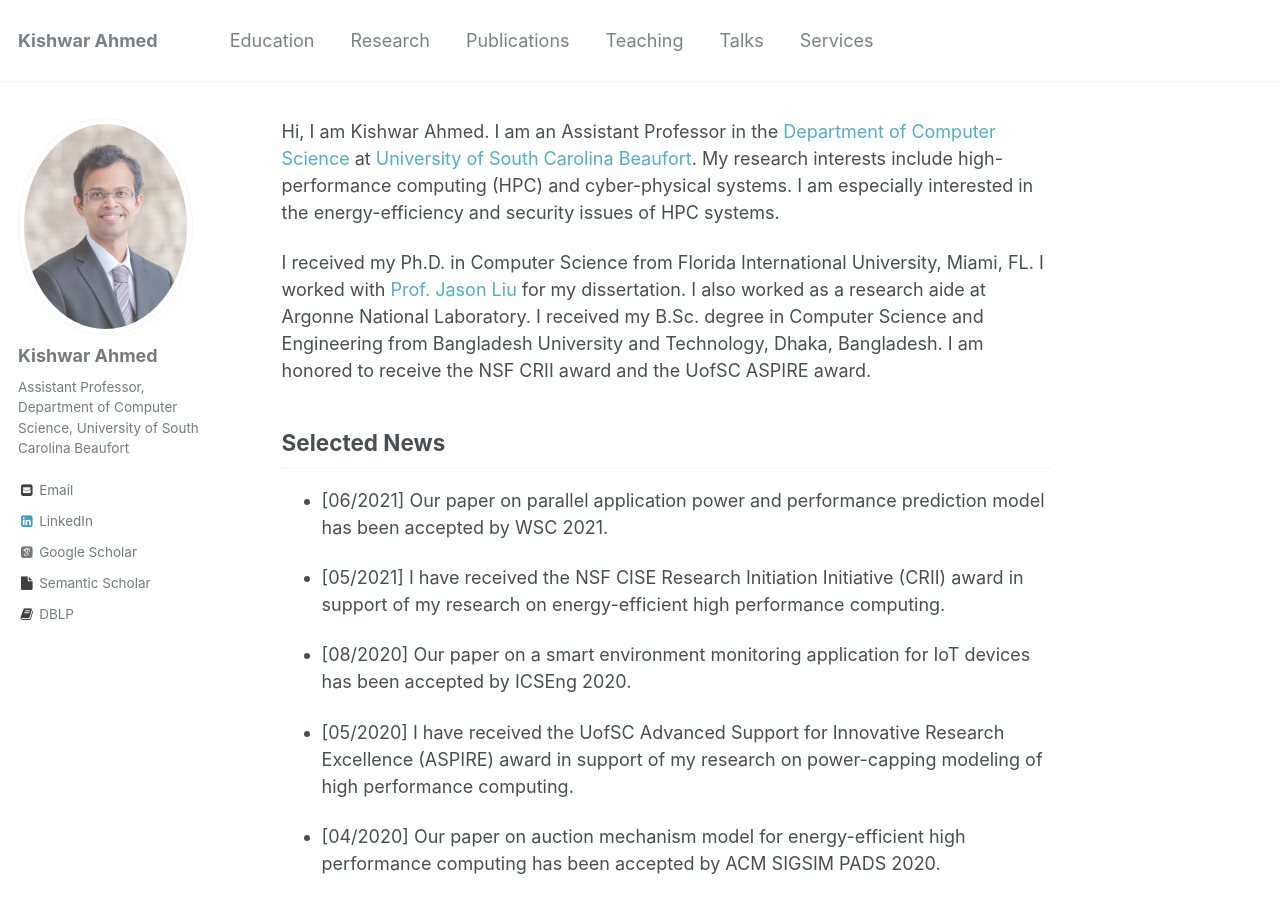
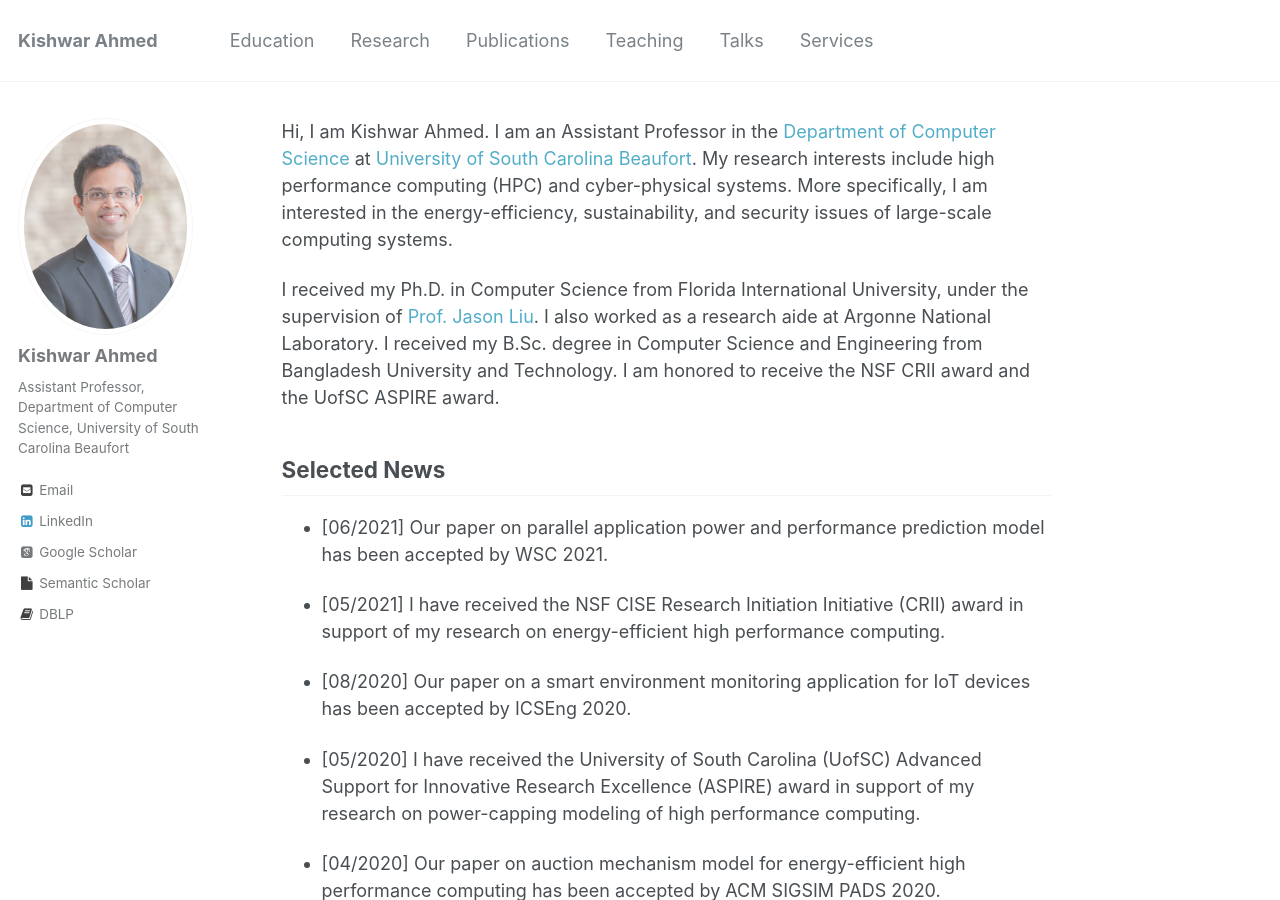
Before and after one commit to kishwarbd/kishwarbd.github.io, a Jekyll site: the page built from _pages/about.md, in a window 1280 px wide and 900 px high. Built offline with Jekyll 4.4.1, drawn with Linux system fonts in a browser that asks for light colours; some web fonts are replaced.

Commit message:
minor changes.

```diff
--- a/_pages/about.md
+++ b/_pages/about.md
@@ -7,10 +7,10 @@ redirect_from:
   - /about.html
 ---
 
-Hi, I am Kishwar Ahmed. I am an Assistant Professor in the [Department of Computer Science](https://www.uscb.edu/academics/academic_departments/school-of-science-and-mathematics/computer-science/) at [University of South Carolina Beaufort](https://www.uscb.edu/). My research interests include high-performance computing (HPC) and cyber-physical systems. I am especially interested in the energy-efficiency and security issues of HPC systems.
+Hi, I am Kishwar Ahmed. I am an Assistant Professor in the [Department of Computer Science](https://www.uscb.edu/academics/academic_departments/school-of-science-and-mathematics/computer-science/) at [University of South Carolina Beaufort](https://www.uscb.edu/). My research interests include high performance computing (HPC) and cyber-physical systems. More specifically, I am interested in the energy-efficiency, sustainability, and security issues of large-scale computing systems.
 
-I received my Ph.D. in Computer Science from Florida International University, Miami, FL. I worked with [Prof.
-Jason Liu](https://people.cis.fiu.edu/liux/) for my dissertation. I also worked as a research aide at Argonne National Laboratory. I received my B.Sc. degree in Computer Science and Engineering from Bangladesh University and Technology, Dhaka, Bangladesh. I am honored to receive the NSF CRII award and the UofSC ASPIRE award.
+I received my Ph.D. in Computer Science from Florida International University, under the supervision of [Prof.
+Jason Liu](https://people.cis.fiu.edu/liux/). I also worked as a research aide at Argonne National Laboratory. I received my B.Sc. degree in Computer Science and Engineering from Bangladesh University and Technology. I am honored to receive the NSF CRII award and the UofSC ASPIRE award.
 
 
 ## Selected News
@@ -21,7 +21,7 @@ Jason Liu](https://people.cis.fiu.edu/liux/) for my dissertation. I also worked
 
 * [08/2020] Our paper on a smart environment monitoring application for IoT devices has been accepted by ICSEng 2020.
 
-* [05/2020] I have received the UofSC Advanced Support for Innovative Research Excellence (ASPIRE) award in support of my research on power-capping modeling of high performance computing.
+* [05/2020] I have received the University of South Carolina (UofSC) Advanced Support for Innovative Research Excellence (ASPIRE) award in support of my research on power-capping modeling of high performance computing.
 
 * [04/2020] Our paper on auction mechanism model for energy-efficient high performance computing has been accepted by ACM SIGSIM PADS 2020.
 
```
